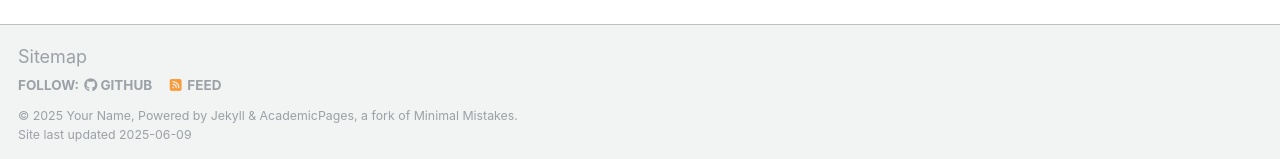
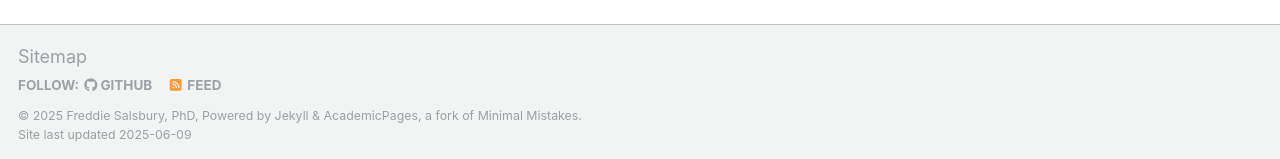
Before and after one commit to salsburygroup/salsburygroup.github.io, a Jekyll site: the page built from _pages/about.md, in a window 1280 px wide and 900 px high, scrolled down 2636 px. Shown: the part 738-897 px from the top of the window. Built offline with Jekyll 4.4.1, drawn with Linux system fonts in a browser that asks for light colours; some web fonts are replaced.

Commit message:
Update _config.yml
added name

```diff
--- a/_config.yml
+++ b/_config.yml
@@ -11,7 +11,7 @@ locale                   : "en-US"
 site_theme               : "default"
 title                    : "Your Name / Site Title"
 title_separator          : "-"
-name                     : &name "Your Name"
+name                     : &name "Freddie Salsbury, PhD"
 description              : &description "personal description"
 url                      : https://academicpages.github.io # the base hostname & protocol for your site e.g. "https://[your GitHub username].github.io" or if you already have some other page hosted on Github then use "https://[your GitHub username].github.io/[Your Repo Name]"
 baseurl                  : "" # the subpath of your site, e.g. "/blog"
```
